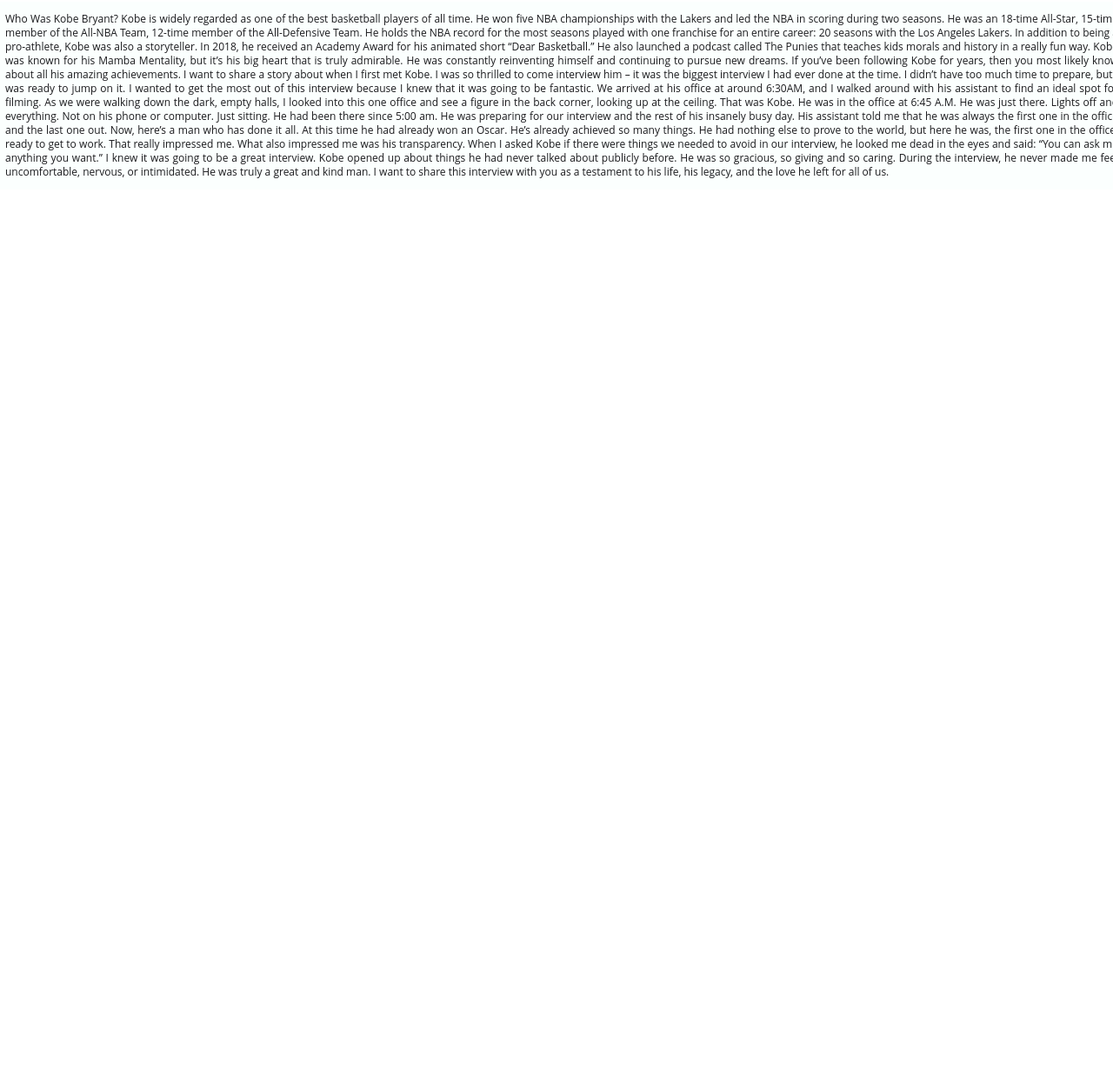
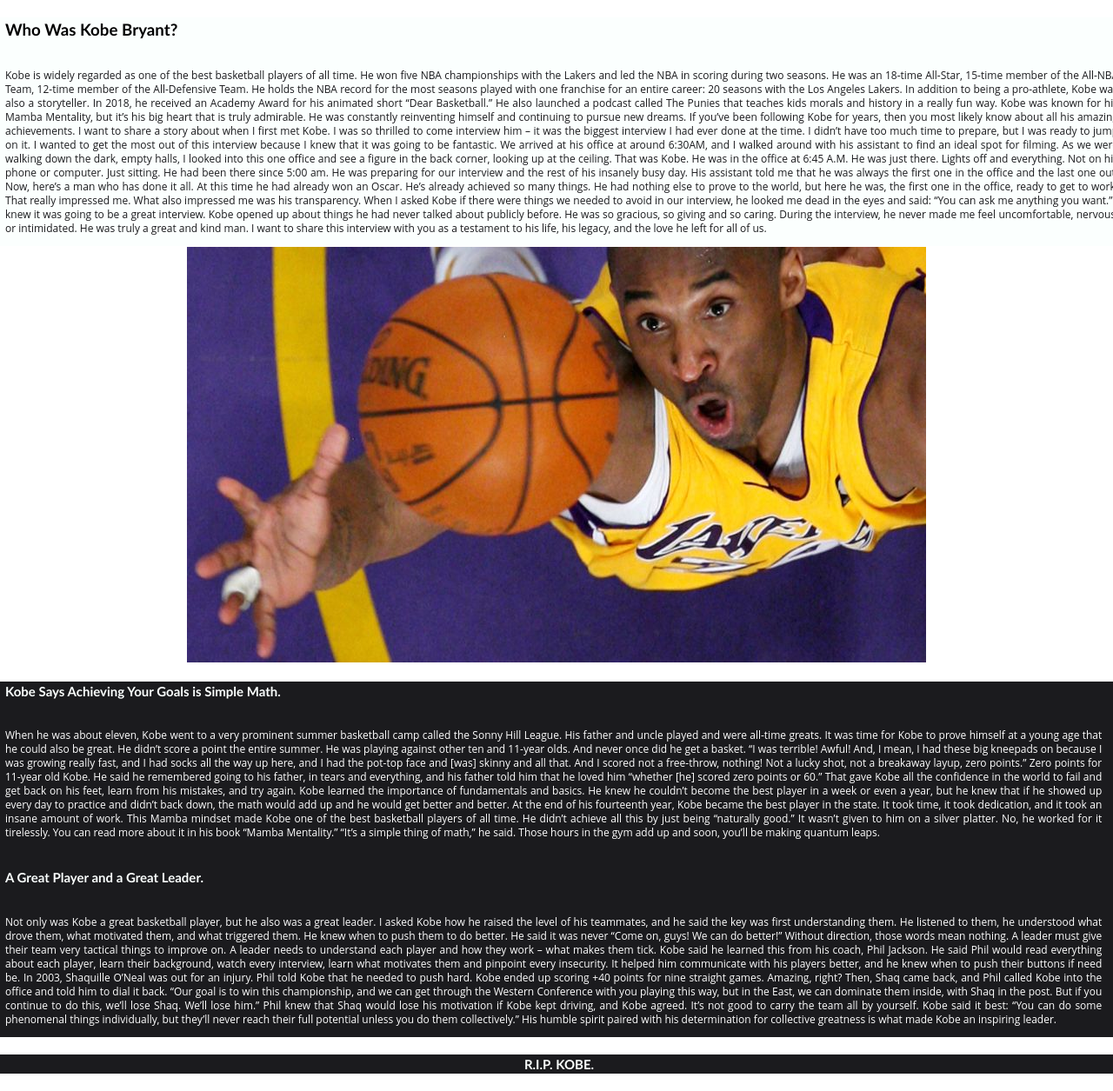
Before and after one commit to sankyrajeev/interview-design, a plain HTML site: page index.html in a window 1280 px wide. Shown: the part 1972-3227 px from the top of the page at 87% size. Before the commit the page ends 2190 px from the top, so only its background shows below. Drawn offline with Linux system fonts and the light colour scheme.

Commit message:
files added

```diff
--- a/index.html
+++ b/index.html
@@ -70,19 +70,24 @@
         </section>
 
         <section class="text-content-1">
+            <h3>Who Was Kobe Bryant?</h3>
             <div class="second-text">
+
                 <p>
-                    Who Was Kobe Bryant?
+
 
                     Kobe is widely regarded as one of the best basketball players of all time.
 
-                    He won five NBA championships with the Lakers and led the NBA in scoring during two seasons. He was
-                    an 18-time All-Star, 15-time member of the All-NBA Team, 12-time member of the All-Defensive Team.
+                    He won five NBA championships with the Lakers and led the NBA in scoring during two seasons. He
+                    was
+                    an 18-time All-Star, 15-time member of the All-NBA Team, 12-time member of the All-Defensive
+                    Team.
                     He holds the NBA record for the most seasons played with one franchise for an entire career: 20
                     seasons with the Los Angeles Lakers.
 
                     In addition to being a pro-athlete, Kobe was also a storyteller. In 2018, he received an Academy
-                    Award for his animated short “Dear Basketball.” He also launched a podcast called The Punies that
+                    Award for his animated short “Dear Basketball.” He also launched a podcast called The Punies
+                    that
                     teaches kids morals and history in a really fun way.
 
                     Kobe was known for his Mamba Mentality, but it’s his big heart that is truly admirable. He was
@@ -91,24 +96,31 @@
                     If you’ve been following Kobe for years, then you most likely know about all his amazing
                     achievements. I want to share a story about when I first met Kobe.
 
-                    I was so thrilled to come interview him – it was the biggest interview I had ever done at the time.
-                    I didn’t have too much time to prepare, but I was ready to jump on it. I wanted to get the most out
+                    I was so thrilled to come interview him – it was the biggest interview I had ever done at the
+                    time.
+                    I didn’t have too much time to prepare, but I was ready to jump on it. I wanted to get the most
+                    out
                     of this interview because I knew that it was going to be fantastic.
 
-                    We arrived at his office at around 6:30AM, and I walked around with his assistant to find an ideal
-                    spot for filming. As we were walking down the dark, empty halls, I looked into this one office and
+                    We arrived at his office at around 6:30AM, and I walked around with his assistant to find an
+                    ideal
+                    spot for filming. As we were walking down the dark, empty halls, I looked into this one office
+                    and
                     see a figure in the back corner, looking up at the ceiling.
 
                     That was Kobe.
 
-                    He was in the office at 6:45 A.M. He was just there. Lights off and everything. Not on his phone or
+                    He was in the office at 6:45 A.M. He was just there. Lights off and everything. Not on his phone
+                    or
                     computer. Just sitting.
 
                     He had been there since 5:00 am. He was preparing for our interview and the rest of his insanely
-                    busy day. His assistant told me that he was always the first one in the office and the last one out.
+                    busy day. His assistant told me that he was always the first one in the office and the last one
+                    out.
 
                     Now, here’s a man who has done it all. At this time he had already won an Oscar. He’s already
-                    achieved so many things. He had nothing else to prove to the world, but here he was, the first one
+                    achieved so many things. He had nothing else to prove to the world, but here he was, the first
+                    one
                     in the office, ready to get to work.
 
                     That really impressed me.
@@ -118,16 +130,116 @@
 
                     “You can ask me anything you want.”
 
-                    I knew it was going to be a great interview. Kobe opened up about things he had never talked about
-                    publicly before. He was so gracious, so giving and so caring. During the interview, he never made me
+                    I knew it was going to be a great interview. Kobe opened up about things he had never talked
+                    about
+                    publicly before. He was so gracious, so giving and so caring. During the interview, he never
+                    made me
                     feel uncomfortable, nervous, or intimidated. He was truly a great and kind man.
 
-                    I want to share this interview with you as a testament to his life, his legacy, and the love he left
+                    I want to share this interview with you as a testament to his life, his legacy, and the love he
+                    left
                     for all of us.
                 </p>
 
+
             </div>
         </section>
+
+
+
+
+        <section class="page-section" id="about">
+            <div class="flex-container">
+
+                <img class="flex-item" src="./images/shot.jpeg" alt="interview">
+            </div>
+        </section>
+
+        <section class="text-content">
+            <h4> Kobe Says Achieving Your Goals is Simple Math.</h4>
+            <div class="first-text">
+                <p>
+
+
+
+                    When he was about eleven, Kobe went to a very prominent summer basketball camp called the Sonny Hill
+                    League. His father and uncle played and were all-time greats. It was time for Kobe to prove himself
+                    at a young age that he could also be great.
+
+                    He didn’t score a point the entire summer. He was playing against other ten and 11-year olds. And
+                    never once did he get a basket.
+
+                    “I was terrible! Awful! And, I mean, I had these big kneepads on because I was growing really fast,
+                    and I had socks all the way up here, and I had the pot-top face and [was] skinny and all that. And I
+                    scored not a free-throw, nothing! Not a lucky shot, not a breakaway layup, zero points.”
+
+                    Zero points for 11-year old Kobe. He said he remembered going to his father, in tears and
+                    everything, and his father told him that he loved him “whether [he] scored zero points or 60.” That
+                    gave Kobe all the confidence in the world to fail and get back on his feet, learn from his mistakes,
+                    and try again.
+
+                    Kobe learned the importance of fundamentals and basics. He knew he couldn’t become the best player
+                    in a week or even a year, but he knew that if he showed up every day to practice and didn’t back
+                    down, the math would add up and he would get better and better.
+
+                    At the end of his fourteenth year, Kobe became the best player in the state. It took time, it took
+                    dedication, and it took an insane amount of work. This Mamba mindset made Kobe one of the best
+                    basketball players of all time. He didn’t achieve all this by just being “naturally good.” It wasn’t
+                    given to him on a silver platter. No, he worked for it tirelessly. You can read more about it in his
+                    book “Mamba Mentality.”
+
+                    “It’s a simple thing of math,” he said. Those hours in the gym add up and soon, you’ll be making
+                    quantum leaps.
+                </p>
+
+            </div>
+
+            <h4>A Great Player and a Great Leader.</h4>
+
+            <div class="first-text">
+                <p>
+
+                    Not only was Kobe a great basketball player, but he also was a great leader.
+
+                    I asked Kobe how he raised the level of his teammates, and he said the key was first understanding
+                    them. He listened to them, he understood what drove them, what motivated them, and what triggered
+                    them. He knew when to push them to do better. He said it was never “Come on, guys! We can do
+                    better!” Without direction, those words mean nothing.
+
+                    A leader must give their team very tactical things to improve on. A leader needs to understand each
+                    player and how they work – what makes them tick.
+
+                    Kobe said he learned this from his coach, Phil Jackson. He said Phil would read everything about
+                    each player, learn their background, watch every interview, learn what motivates them and pinpoint
+                    every insecurity. It helped him communicate with his players better, and he knew when to push their
+                    buttons if need be.
+
+                    In 2003, Shaquille O’Neal was out for an injury. Phil told Kobe that he needed to push hard. Kobe
+                    ended up scoring +40 points for nine straight games. Amazing, right? Then, Shaq came back, and Phil
+                    called Kobe into the office and told him to dial it back.
+
+                    “Our goal is to win this championship, and we can get through the Western Conference with you
+                    playing this way, but in the East, we can dominate them inside, with Shaq in the post. But if you
+                    continue to do this, we’ll lose Shaq. We’ll lose him.”
+
+                    Phil knew that Shaq would lose his motivation if Kobe kept driving, and Kobe agreed. It’s not good
+                    to carry the team all by yourself.
+
+                    Kobe said it best: “You can do some phenomenal things individually, but they’ll never reach their
+                    full potential unless you do them collectively.” His humble spirit paired with his determination for
+                    collective greatness is what made Kobe an inspiring leader.
+                </p>
+
+        </section>
+
+        <footer class="RIP">
+            <h4>R.I.P. KOBE.</h4>
+        </footer>
+
+
+
+
+
 
     </main>
 
--- a/style.css
+++ b/style.css
@@ -112,6 +112,7 @@
 
 .text-content{
     background-color: #1B1B1E;
+    padding-right: 6px;
 
 }
 
@@ -135,11 +136,21 @@
     color: white;
 
 }
+h3{
+    margin-left: 6px;
+}
+h4{
+    margin-left: 6px;
+    color: #FBFFFE;
+    font-size: 15px;font-weight: bold;
+}
 
 .first-letter{
     font-size: x-large;
 }
-
+.make-bold{
+    font-weight: bold;
+}
 .second-text {
     width: 100%;
     max-height: auto;
@@ -156,3 +167,8 @@
     color:#1B1B1E;
 
 }
+footer{
+    background-color: #1B1B1E;
+    height: auto;
+    text-align: center;
+}
```
Also changed, not shown: images/shot.jpeg (added).
